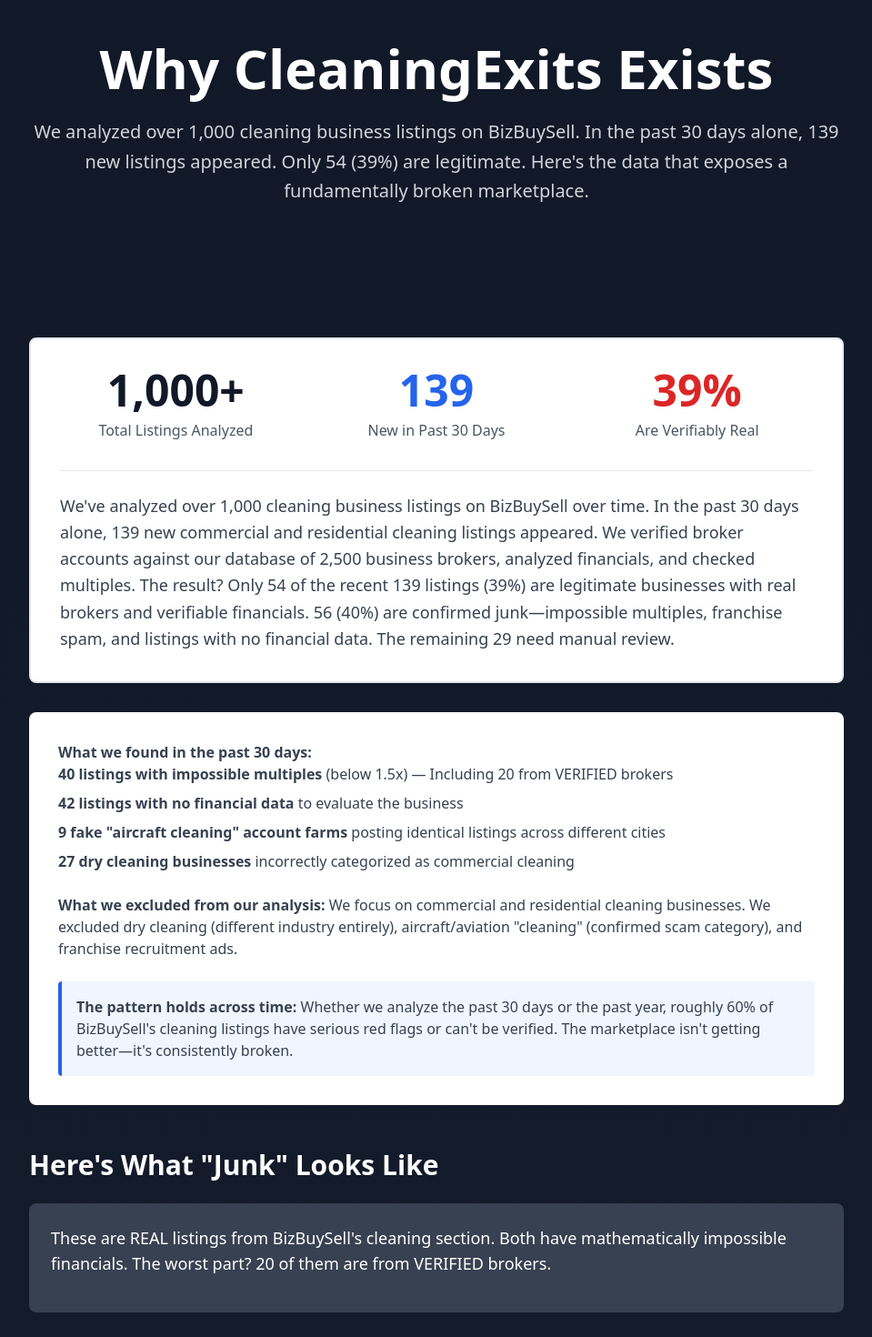
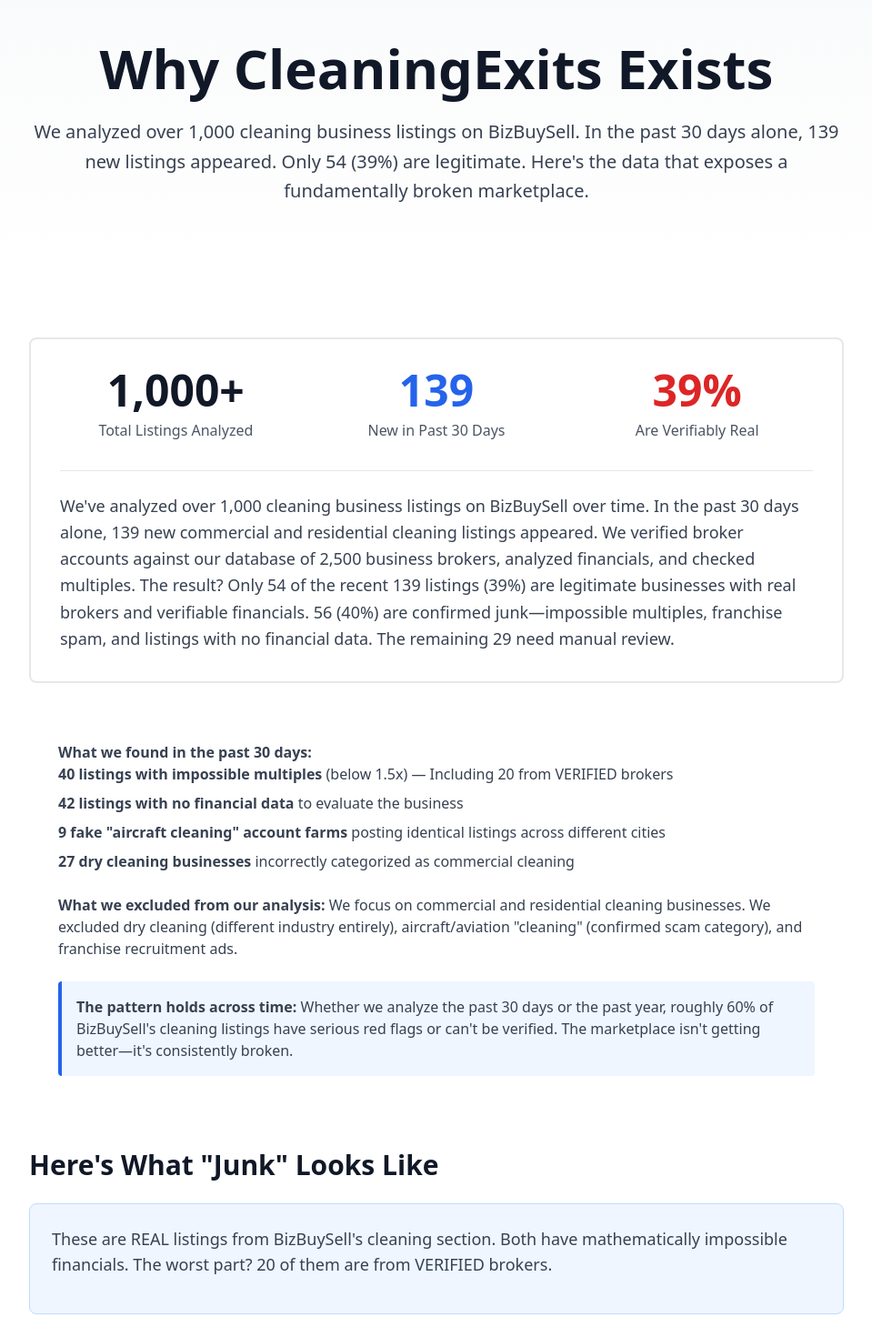
Before and after one commit to jeffsosville/cleaningexits, a Next.js app: page /why in a window 1280 px wide. Shown: the part 100-1570 px from the top of the page at 91% size, without its empty margins (160-1119 px from the left). Built offline with nearby package versions, Linux system fonts and the light colour scheme.

Commit message:
Update styles and colors in why.tsx

```diff
--- a/pages/why.tsx
+++ b/pages/why.tsx
@@ -15,14 +15,14 @@ export default function Why() {
 
       <Header />
 
-      <main className="min-h-screen bg-gradient-to-b from-gray-900 to-gray-800">
+      <main className="min-h-screen bg-white">
         {/* Hero Section */}
-        <section className="py-20 px-4">
+        <section className="py-20 px-4 bg-gradient-to-b from-gray-50 to-white">
           <div className="max-w-4xl mx-auto text-center">
-            <h1 className="text-5xl md:text-6xl font-bold text-white mb-6">
+            <h1 className="text-5xl md:text-6xl font-bold text-gray-900 mb-6">
               Why CleaningExits Exists
             </h1>
-            <p className="text-xl text-gray-300 leading-relaxed">
+            <p className="text-xl text-gray-700 leading-relaxed">
               We analyzed over 1,000 cleaning business listings on BizBuySell. In the past 30 days alone,
               139 new listings appeared. Only 54 (39%) are legitimate. Here's the data that exposes a
               fundamentally broken marketplace.
@@ -31,7 +31,7 @@ export default function Why() {
         </section>
 
         {/* Main Content */}
-        <section className="py-16 px-4">
+        <section className="py-16 px-4 bg-white">
           <div className="max-w-4xl mx-auto">
 
             {/* The Data */}
@@ -89,10 +89,10 @@ export default function Why() {
 
             {/* Examples Section */}
             <section className="mb-16">
-              <h2 className="text-3xl font-bold text-white mb-6">Here's What "Junk" Looks Like</h2>
+              <h2 className="text-3xl font-bold text-gray-900 mb-6">Here's What "Junk" Looks Like</h2>
 
-              <div className="bg-gray-700 rounded-lg p-6 mb-8 text-white">
-                <p className="text-lg mb-4">
+              <div className="bg-blue-50 border border-blue-200 rounded-lg p-6 mb-8">
+                <p className="text-lg text-gray-700 mb-4">
                   These are REAL listings from BizBuySell's cleaning section. Both have mathematically
                   impossible financials. The worst part? 20 of them are from VERIFIED brokers.
                 </p>
@@ -154,14 +154,14 @@ export default function Why() {
                 </div>
               </div>
 
-              <p className="text-white italic">
+              <p className="text-gray-700 italic">
                 These listings stayed active for months. BizBuySell never removed them.
               </p>
             </section>
 
             {/* The Scandal */}
             <section className="mb-16">
-              <h2 className="text-3xl font-bold text-white mb-6">The Real Problem: Verified Brokers, Impossible Numbers</h2>
+              <h2 className="text-3xl font-bold text-gray-900 mb-6">The Real Problem: Verified Brokers, Impossible Numbers</h2>
 
               <div className="bg-red-50 border-2 border-red-400 rounded-lg p-8 mb-8">
                 <p className="text-gray-700 text-lg mb-6 leading-relaxed">
@@ -210,7 +210,7 @@ export default function Why() {
 
             {/* How We Know - Methodology */}
             <section className="mb-16">
-              <h2 className="text-3xl font-bold text-white mb-6">How We Know This</h2>
+              <h2 className="text-3xl font-bold text-gray-900 mb-6">How We Know This</h2>
 
               <div className="bg-gray-50 rounded-lg p-8 mb-8">
                 <p className="text-gray-700 text-lg mb-6 leading-relaxed">
@@ -295,7 +295,7 @@ export default function Why() {
 
             {/* The Problem - Market for Lemons */}
             <section className="mb-16">
-              <h2 className="text-3xl font-bold text-white mb-6">The Problem: A Market for Lemons</h2>
+              <h2 className="text-3xl font-bold text-gray-900 mb-6">The Problem: A Market for Lemons</h2>
 
               <div className="bg-blue-50 border-2 border-blue-400 rounded-lg p-8 mb-8">
                 <p className="text-gray-700 text-lg italic mb-4">
@@ -306,7 +306,7 @@ export default function Why() {
                 </p>
               </div>
 
-              <div className="prose prose-lg max-w-none text-white mb-8 bg-gray-800 rounded-lg p-8">
+              <div className="prose prose-lg max-w-none text-gray-700 mb-8 bg-gray-50 border border-gray-200 rounded-lg p-8">
                 <p>
                   In 1970, economist George Akerlof described what happens when buyers can't distinguish quality products
                   from junk. He called it "The Market for Lemons." When sellers know more than buyers (asymmetric information),
@@ -371,8 +371,8 @@ export default function Why() {
                 </div>
               </div>
 
-              <div className="prose prose-lg max-w-none text-white bg-gray-800 rounded-lg p-8">
-                <h3 className="text-2xl font-bold text-white mb-4">Who Loses?</h3>
+              <div className="prose prose-lg max-w-none text-gray-700 bg-gray-50 border border-gray-200 rounded-lg p-8">
+                <h3 className="text-2xl font-bold text-gray-900 mb-4">Who Loses?</h3>
                 <ul className="space-y-3">
                   <li>
                     <strong>Legitimate brokers</strong> — Their real listings get buried in spam.
@@ -387,7 +387,7 @@ export default function Why() {
                   </li>
                 </ul>
 
-                <h3 className="text-2xl font-bold text-white mb-4 mt-8">Who Wins?</h3>
+                <h3 className="text-2xl font-bold text-gray-900 mb-4 mt-8">Who Wins?</h3>
                 <ul className="space-y-3">
                   <li>
                     <strong>BizBuySell</strong> — Collects monthly fees from everyone, real or fake
@@ -404,7 +404,7 @@ export default function Why() {
 
             {/* The Solution */}
             <section className="mb-16">
-              <h2 className="text-3xl font-bold text-white mb-6">The Solution: CleaningExits</h2>
+              <h2 className="text-3xl font-bold text-gray-900 mb-6">The Solution: CleaningExits</h2>
 
               <div className="bg-emerald-50 border-2 border-emerald-400 rounded-lg p-8 mb-8">
                 <h3 className="text-2xl font-bold text-gray-900 mb-6">
@@ -485,7 +485,7 @@ export default function Why() {
             </div>
 
             <div className="text-center mt-12">
-              <Link href="/" className="text-emerald-400 hover:text-emerald-300 font-semibold text-lg">
+              <Link href="/" className="text-emerald-600 hover:text-emerald-700 font-semibold text-lg">
                 ← Back to Home
               </Link>
             </div>
```
